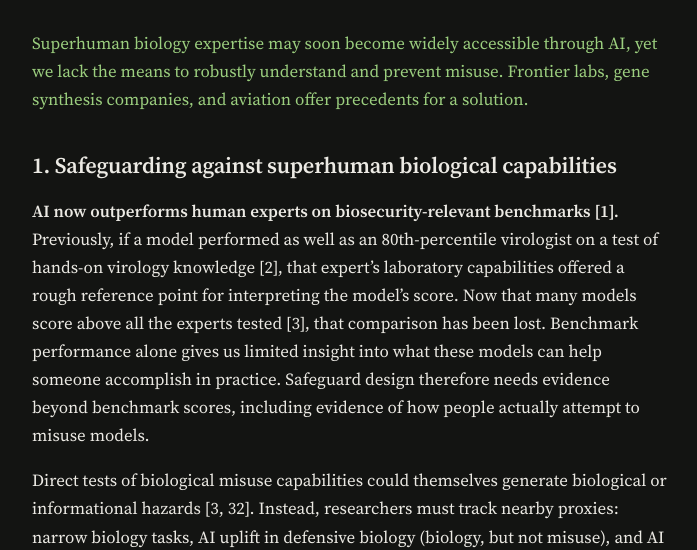
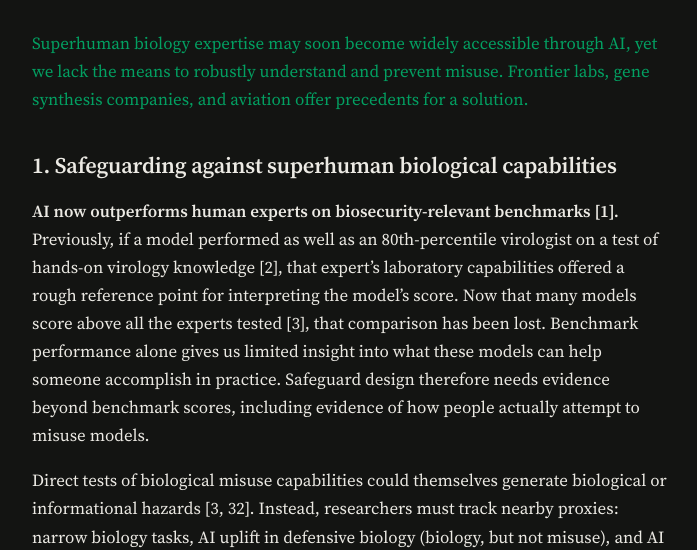
Before and after one commit to Colby-Fagan/colbyfagan.com, a plain HTML site: page blog/monitoring-gap-in-ai-biosecurity/index.html in a window 1280 px wide. Shown: the part 204-754 px from the top of the page, without its empty margins (288-985 px from the left). Drawn offline with Linux system fonts and the dark colour scheme.

Commit message:
Use emerald green #03A062 as the accent on the homepage and essay
Co-Authored-By: Claude Opus 5.5 <noreply@anthropic.com>
Claude-Session: https://claude.ai/code/session_01JdqDGA5zVzKfwSrzUkc8k2

```diff
--- a/blog/monitoring-gap-in-ai-biosecurity/index.html
+++ b/blog/monitoring-gap-in-ai-biosecurity/index.html
@@ -21,12 +21,12 @@
     @font-face { font-family: "Source Serif 4"; src: url("/fonts/SourceSerif4-Semibold.woff2") format("woff2"); font-weight: 600 700; font-style: normal; font-display: swap; }
     @font-face { font-family: "Source Serif 4"; src: url("/fonts/SourceSerif4-SemiboldIt.woff2") format("woff2"); font-weight: 600 700; font-style: italic; font-display: swap; }
     :root {
-      --bg: #faf9f6; --text: #1b1b19; --muted: #6a6862; --line: #e3e0d8; --accent: #2d6a2e;
+      --bg: #faf9f6; --text: #1b1b19; --muted: #6a6862; --line: #e3e0d8; --accent: #03A062;
       --serif: "Source Serif 4", Georgia, serif;
       --sans: "Source Serif 4", Georgia, serif;
     }
     @media (prefers-color-scheme: dark) {
-      :root { --bg: #131412; --text: #eceae4; --muted: #9b988f; --line: #2a2b27; --accent: #9ccf7f; }
+      :root { --bg: #131412; --text: #eceae4; --muted: #9b988f; --line: #2a2b27; --accent: #03A062; }
     }
     * { box-sizing: border-box; }
     body {
```
Also changed, not shown: index.html (+2 -2 lines).
